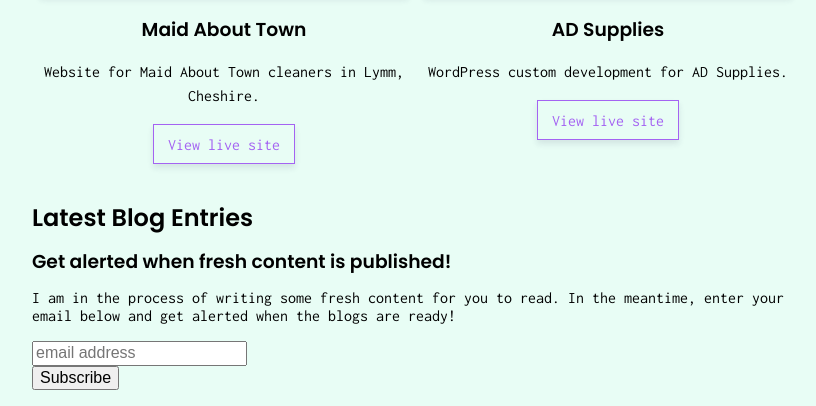
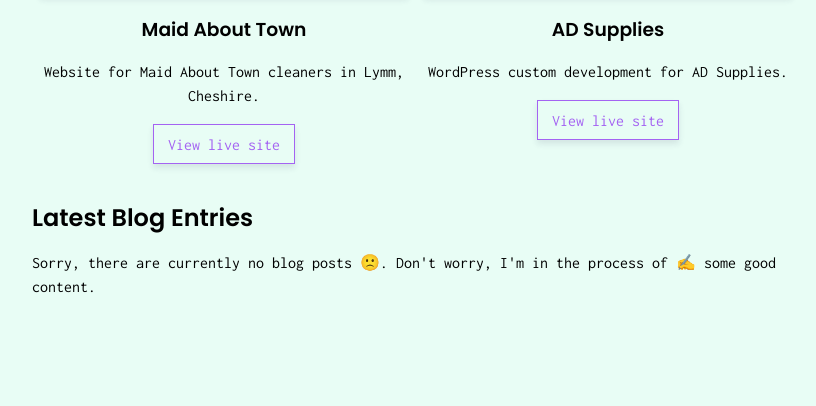
Before and after one commit to PatrickWhitehouse/Old-portfolio, a Jekyll site: the page built from index.html, in a window 1280 px wide, cut to the strip 862-1268 px from the top of the page. Shown: the whole strip, without its empty margins (224-1040 px from the left). Built offline with Jekyll 4.4.1, drawn with Linux system fonts in a browser that asks for light colours; nearby versions of some CDN libraries; comment, search, counter and statistics services are not loaded; after the commit the page ends 1177 px from its top, so only the background shows below that.

Commit message:
remove mailchimp

```diff
--- a/index.html
+++ b/index.html
@@ -38,24 +38,7 @@
       <a href="{{post.url}}" class="common-button">Read {{post.title}}</a>
     </li>
     {% endfor %}
-    <li class="signup">
-      <!-- Begin MailChimp Signup Form -->
-<link href="//cdn-images.mailchimp.com/embedcode/horizontal-slim-10_7.css" rel="stylesheet" type="text/css">
-<div id="mc_embed_signup">
-<form action="https://site.us17.list-manage.com/subscribe/post?u=bc7e7ddca75e76ab103c80f7b&amp;id=d506fde9c5" method="post" id="mc-embedded-subscribe-form" name="mc-embedded-subscribe-form" class="validate" target="_blank" novalidate>
-    <div id="mc_embed_signup_scroll">
-	<h3 class="mb0">Get alerted when fresh content is published!</h3>
-  <p>I am in the process of writing some fresh content for you to read. In the meantime, enter your email below and get alerted when the blogs are ready!</p>
-	<input type="email" value="" name="EMAIL" class="email" id="mce-EMAIL" placeholder="email address" required>
-    <!-- real people should not fill this in and expect good things - do not remove this or risk form bot signups-->
-    <div style="position: absolute; left: -5000px;" aria-hidden="true"><input type="text" name="b_bc7e7ddca75e76ab103c80f7b_d506fde9c5" tabindex="-1" value=""></div>
-    <div class="clear"><input type="submit" value="Subscribe" name="subscribe" id="mc-embedded-subscribe" class="button"></div>
-    </div>
-</form>
-</div>
-
-<!--End mc_embed_signup-->
-    </li>
+    <p class="lh-copy">Sorry, there are currently no blog posts 🙁. Don't worry, I'm in the process of ✍️ some good content.</p>
     {% else %}
     {% endif %}
   </ul>
```
